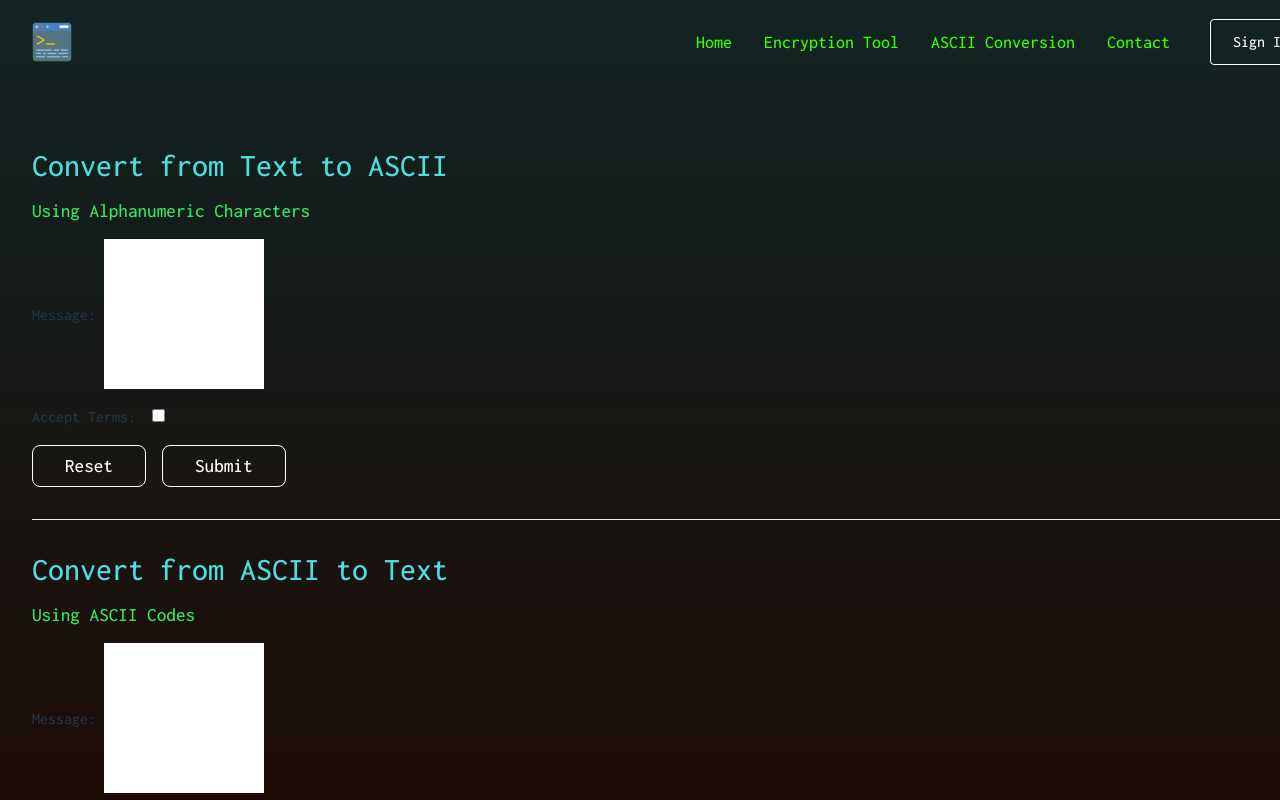
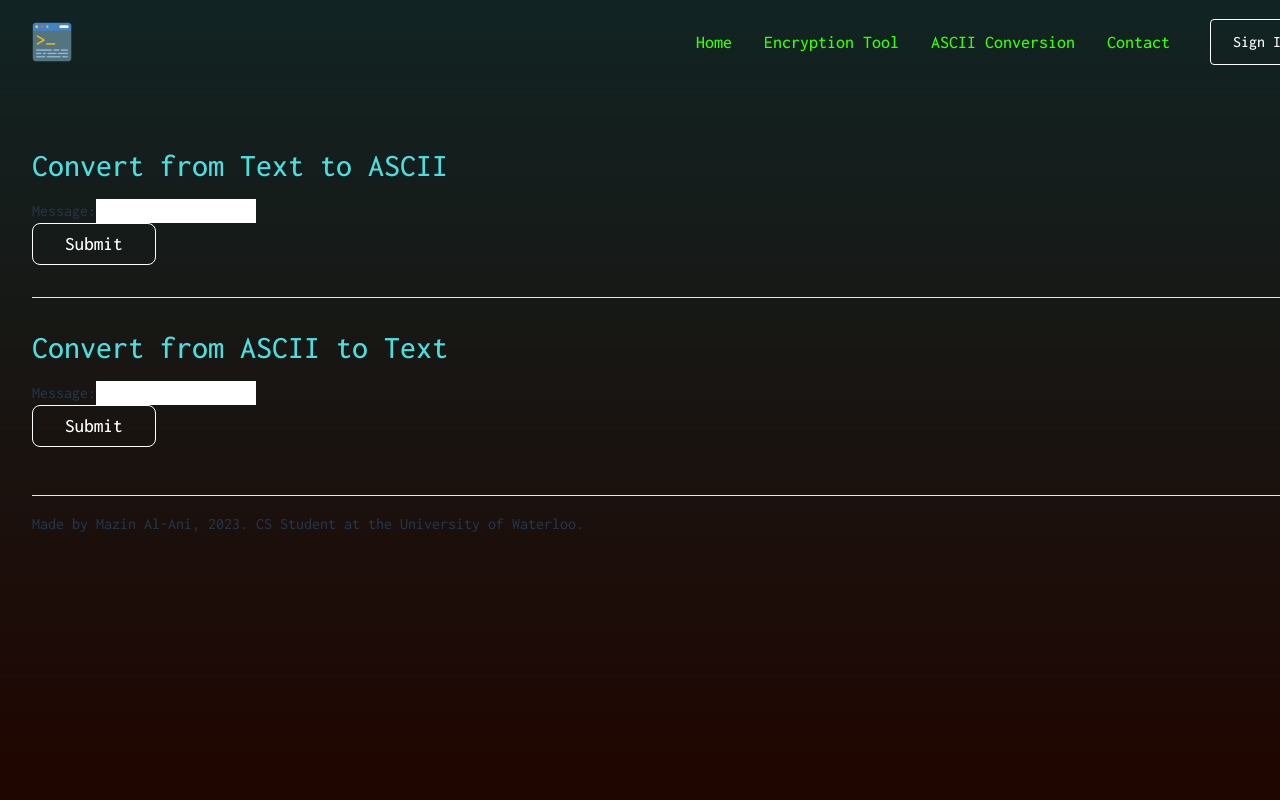
Before and after one commit to mazinal-ani/message-encryption-system, a React (Vite) app: page /ascii in a window 1280 px wide. Shown: the top 800 px of the page. Built offline with nearby package versions, Linux system fonts and the light colour scheme.

Commit message:
Finished updating forms

```diff
--- a/src/components/asciitext.jsx
+++ b/src/components/asciitext.jsx
@@ -1,61 +1,48 @@
 import React from 'react';
-import { Formik, Form, Field, ErrorMessage } from "formik";
+import { useFormik } from "formik";
 import './stylesheet.css';
 
-const ASCIIText = () => (
-  <>
-    <h1 className='form_descriptions'>Using ASCII Codes</h1>
-    <Formik
-      initialValues={{ message: "", acceptedTerms: false }}
-      validate={(values) => {
-        const errors = {};
 
-        if (!values.acceptedTerms) {
-          errors.acceptedTerms =
-            "You must accept the terms and conditions before you proceed.";
-        }
+const ASCIIText = () => {
 
-        if (!values.message) {
-          errors.message = "Required";
-        } else if (
-          !/^[A-Z0-9._%+-]+@[A-Z0-9.-]+\.[A-Z]{2,}$/i.test(values.message)
-        ) {
-          errors.message = "Invalid message";
-        }
-        return errors;
-      }}
-      onSubmit={(values, { setSubmitting }) => {
-        // post data to server
-        alert(JSON.stringify(values, null, 2));
-        setSubmitting(false);
-      }}
-    >
-      {({ isSubmitting, dirty, handleReset }) => (
-        <Form>
-          <div className='field_padding'>
-            <label className='inner_field_padding' htmlFor="Message">Message:</label>
-            <Field type="text" name="Message" style={{ height: 150 }}/>
-            <ErrorMessage name="Message" component="span" />
-          </div>
-          <div className='field_padding'>
-            <label className='inner_field_padding' >Accept Terms: </label>
-            <Field type="checkbox" name="acceptedTerms" />
-            <ErrorMessage name="acceptedTerms" component="span" />
-          </div>
-          <button
-            type="button"
-            onClick={handleReset}
-            disabled={!dirty || isSubmitting}
-          >
-            Reset
-          </button>
-          <button type="submit" disabled={isSubmitting}>
-            Submit
-          </button>
-        </Form>
-      )}
-    </Formik>
-  </>
-);
+  const formik = useFormik({
+    initialValues: {
+      message: '',
+    },
+    onSubmit: (values) => {
+      console.log(values);
+      fetch('http://127.0.0.1:5000/encrypt', {
+            method: 'POST',
+            mode: 'cors',
+            headers: {
+              'Content-Type': 'application/json',
+            },
+            body: JSON.stringify({
+              message: values,
+            }),
+          })
+          .then(response => console.log(JSON.stringify(response)))
+          }
+    }
+  );
 
-export default ASCIIText;
+  return(
+    <form onSubmit={formik.handleSubmit}>
+      <div>
+        <label htmlFor='message'>
+          Message:
+        </label>
+        <input
+        id="message"
+        name="message"
+        type="message"
+        onChange={formik.handleChange}
+        value={formik.values.message}
+        />
+      </div>
+      <button type="submit">Submit</button>
+    </form>
+  );
+};
+
+export default ASCIIText
--- a/src/components/decryptionform.jsx
+++ b/src/components/decryptionform.jsx
@@ -1,71 +1,61 @@
 import React from 'react';
-import { Formik, Form, Field, ErrorMessage } from "formik";
+import { useFormik } from "formik";
 import './stylesheet.css';
 
-const DecryptDataForm = () => (
-  <>
-    <h1 className='form_descriptions'>Using a Ciphertext Message</h1>
-    <Formik
-      initialValues={{ privateKey: "", message: "", acceptedTerms: false }}
-      validate={(values) => {
-        const errors = {};
-        if (!values.privateKey) {
-          errors.privateKey = "Required";
-        }
 
-        if (!values.acceptedTerms) {
-          errors.acceptedTerms =
-            "You must accept the terms and conditions before you proceed.";
-        }
+const DecryptDataForm = () => {
 
-        if (!values.message) {
-          errors.message = "Required";
-        } else if (
-          !/^[A-Z0-9._%+-]+@[A-Z0-9.-]+\.[A-Z]{2,}$/i.test(values.message)
-        ) {
-          errors.message = "Invalid message";
-        }
-        return errors;
-      }}
-      onSubmit={(values, { setSubmitting }) => {
-        // post data to server
-        alert(JSON.stringify(values, null, 2));
-        setSubmitting(false);
-      }}
-    >
-      {({ isSubmitting, dirty, handleReset }) => (
-        <Form>
-          <div className='field_padding'>
-            <label className='inner_field_padding'>
-              Private Key:
-            </label>
-            <Field type="text" name="Private Key" />
-            <ErrorMessage name="Private Key" component="span" />
-          </div>
-          <div className='field_padding'>
-            <label className='inner_field_padding' htmlFor="Message">Message:</label>
-            <Field type="text" name="Message" style={{ height: 150 }}/>
-            <ErrorMessage name="Message" component="span" />
-          </div>
-          <div className='field_padding'>
-            <label className='inner_field_padding' >Accept Terms:</label>
-            <Field type="checkbox" name="acceptedTerms" />
-            <ErrorMessage name="acceptedTerms" component="span" />
-          </div>
-          <button
-            type="button"
-            onClick={handleReset}
-            disabled={!dirty || isSubmitting}
-          >
-            Reset
-          </button>
-          <button type="submit" disabled={isSubmitting}>
-            Submit
-          </button>
-        </Form>
-      )}
-    </Formik>
-  </>
-);
+  const formik = useFormik({
+    initialValues: {
+      privateKey: '',
+      message: '',
+    },
+    onSubmit: (values) => {
+      console.log(values);
+      fetch('http://127.0.0.1:5000/encrypt', {
+            method: 'POST',
+            mode: 'cors',
+            headers: {
+              'Content-Type': 'application/json',
+            },
+            body: JSON.stringify({
+              message: values,
+            }),
+          })
+          .then(response => console.log(JSON.stringify(response)))
+          }
+    }
+  );
 
-export default DecryptDataForm;
+  return(
+    <form onSubmit={formik.handleSubmit}>
+      <div>
+        <label htmlFor='privateKey'>
+          Private Key:
+        </label>
+        <input
+        id="privateKey"
+        name="privateKey"
+        type="privateKey"
+        onChange={formik.handleChange}
+        value={formik.values.privateKey}
+        />
+      </div>
+      <div>
+        <label htmlFor='message'>
+          Message:
+        </label>
+        <input
+        id="message"
+        name="message"
+        type="message"
+        onChange={formik.handleChange}
+        value={formik.values.message}
+        />
+      </div>
+      <button type="submit">Submit</button>
+    </form>
+  );
+};
+
+export default DecryptDataForm
--- a/src/components/encryptionform.jsx
+++ b/src/components/encryptionform.jsx
@@ -1,5 +1,5 @@
 import React from 'react';
-import { useFormik, Formik, Form, Field, ErrorMessage } from "formik";
+import { useFormik } from "formik";
 import './stylesheet.css';
 
 
--- a/src/components/textascii.jsx
+++ b/src/components/textascii.jsx
@@ -1,61 +1,48 @@
 import React from 'react';
-import { Formik, Form, Field, ErrorMessage } from "formik";
+import { useFormik } from "formik";
 import './stylesheet.css';
 
-const TextASCII = () => (
-  <>
-    <h1 className='form_descriptions'>Using Alphanumeric Characters</h1>
-    <Formik
-      initialValues={{ message: "", acceptedTerms: false }}
-      validate={(values) => {
-        const errors = {};
 
-        if (!values.acceptedTerms) {
-          errors.acceptedTerms =
-            "You must accept the terms and conditions before you proceed.";
-        }
+const TextASCII = () => {
 
-        if (!values.message) {
-          errors.message = "Required";
-        } else if (
-          !/^[A-Z0-9._%+-]+@[A-Z0-9.-]+\.[A-Z]{2,}$/i.test(values.message)
-        ) {
-          errors.message = "Invalid message";
-        }
-        return errors;
-      }}
-      onSubmit={(values, { setSubmitting }) => {
-        // post data to server
-        alert(JSON.stringify(values, null, 2));
-        setSubmitting(false);
-      }}
-    >
-      {({ isSubmitting, dirty, handleReset }) => (
-        <Form>
-          <div className='field_padding'>
-            <label className='inner_field_padding' htmlFor="Message">Message:</label>
-            <Field type="text" name="Message" style={{ height: 150 }}/>
-            <ErrorMessage name="Message" component="span" />
-          </div>
-          <div className='field_padding'>
-            <label className='inner_field_padding' >Accept Terms: </label>
-            <Field type="checkbox" name="acceptedTerms" />
-            <ErrorMessage name="acceptedTerms" component="span" />
-          </div>
-          <button
-            type="button"
-            onClick={handleReset}
-            disabled={!dirty || isSubmitting}
-          >
-            Reset
-          </button>
-          <button type="submit" disabled={isSubmitting}>
-            Submit
-          </button>
-        </Form>
-      )}
-    </Formik>
-  </>
-);
+  const formik = useFormik({
+    initialValues: {
+      message: '',
+    },
+    onSubmit: (values) => {
+      console.log(values);
+      fetch('http://127.0.0.1:5000/encrypt', {
+            method: 'POST',
+            mode: 'cors',
+            headers: {
+              'Content-Type': 'application/json',
+            },
+            body: JSON.stringify({
+              message: values,
+            }),
+          })
+          .then(response => console.log(JSON.stringify(response)))
+          }
+    }
+  );
 
-export default TextASCII;
+  return(
+    <form onSubmit={formik.handleSubmit}>
+      <div>
+        <label htmlFor='message'>
+          Message:
+        </label>
+        <input
+        id="message"
+        name="message"
+        type="message"
+        onChange={formik.handleChange}
+        value={formik.values.message}
+        />
+      </div>
+      <button type="submit">Submit</button>
+    </form>
+  );
+};
+
+export default TextASCII
```
Also changed, not shown: 1 other file (tests, documents, lock files or other folders).
